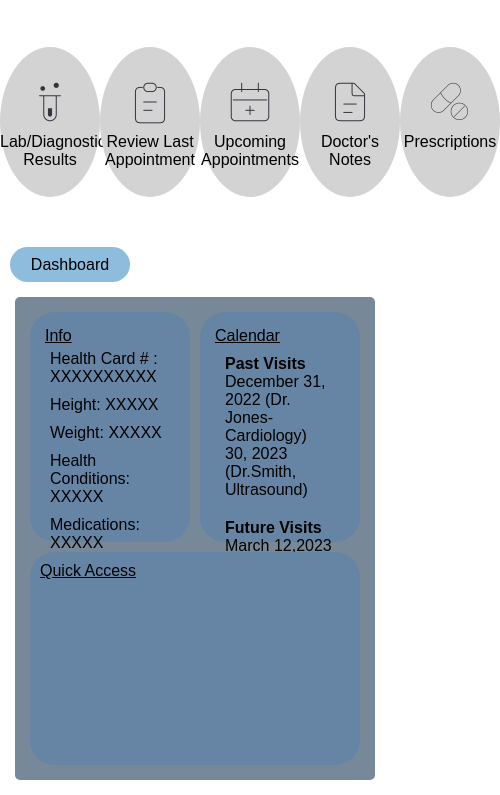
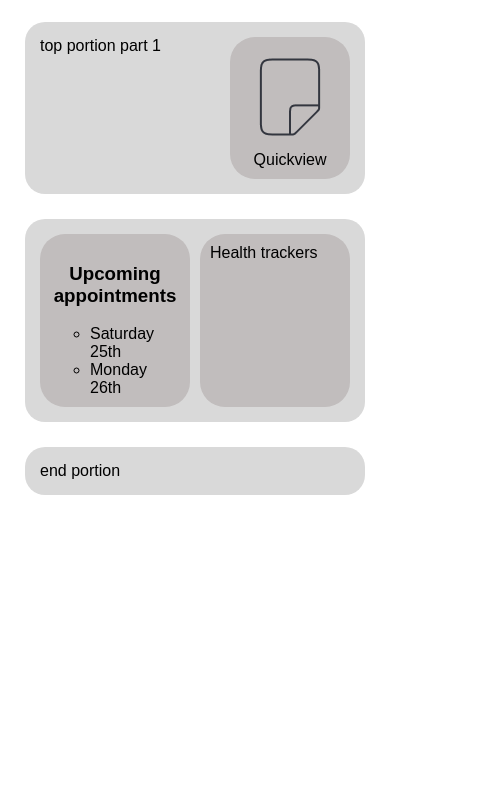
Before and after one commit to fz-hd-khn/Infinitum, a plain HTML site: page index.html in a window 390 px wide. Shown: the part 49-844 px from the top of the page, 500 px wide, since content can reach past the window. Drawn offline with Linux system fonts and the light colour scheme.

Commit message:
added tablet styles

```diff
--- a/index.html
+++ b/index.html
@@ -19,10 +19,41 @@
           <li class="login-icon align-center">
             <img src="assets/sign in.png" alt="arrow sign in icon" />
           </li>
-        </ul>
       </ul>
     </header>
-    <div id="Content Container" class="content-container">
+    <div class="tablet-content">
+      <div class="top-portion">
+        <div class="user-info">
+          top portion part 1
+        </div>
+        <div class="quick-view">
+          <div>
+            <img src="assets/quick-view.png" alt="">
+          </div>
+          <div class="text">
+            Quickview
+          </div>
+        </div>
+      </div>
+      <div class="middle-portion">
+        <div class="upcoming-appointments">
+          <h3 class="header">
+            Upcoming appointments
+          </h3>
+          <div>
+            <ul class="juka">
+              <li>Saturday 25th</li>
+              <li>Monday 26th</li>
+            </ul>
+          </div>
+        </div>
+        <div>Health trackers</div>
+      </div>
+      <div class="end-portion">
+        end portion
+      </div>
+    </div>
+    <div id="Content-Container" class="content-container">
       <div class="sidebar">
         <ul class="sidebar-container">
             <li>Labs</li>
@@ -86,35 +117,3 @@
     </div>
   </body>
 </html>
-
-<!-- Reference code -->
-
-<!-- Header
-
-    <h1>
-        Infinitum
-
-    </h1> -->
-
-<!-- Navbar Section -->
-<!-- <section id="navbar-section">
-            <p id="nav-title">Happy Cat Cafe</p>
-            <ul>
-                <li>About Us</li>
-                <li>Menu</li>
-                <li>View Cats</li>
-                <li>Contact Us</li>
-            </ul>
-        </section> -->
-
-<!-- About Us Section -->
-<!-- <h1>About Us</h1>
-        <p>Welcome to the Happy Cat Cafe!</p>
-        <p>We resuce cats from shelters and make them available for adoption here</p>
-        <p>Come join us for afternoon tea and meet some "fur-ends" - you might even take one home!</p>
-        <img src="https://images.unsplash.com/photo-1579168765467-3b235f938439?ixlib=rb-4.0.3&ixid=MnwxMjA3fDB8MHxwaG90by1wYWdlfHx8fGVufDB8fHx8&auto=format&fit=crop&w=688&q=80" alt="a cute brown cat sitting down" width="500" height="600"> -->
-
-<!-- Footer -->
-<!-- <p>Email: happycatcafe@gmail.com</p>
-        <img src="https://img.icons8.com/ios-glyphs/512/twitter.png" alt="happy cat cafe twitter" width="45" height="45">
-        <img src="https://img.icons8.com/material-outlined/512/instagram-new.png" alt="happy cat cafe instagram" width="45" height="45"> -->
--- a/styles.css
+++ b/styles.css
@@ -1,3 +1,5 @@
+@import "tablet-styles.css";
+
 body {
   margin: 0px;
   min-height: 100vh;
@@ -150,6 +152,7 @@ ul {
   border-radius: 25px;
   padding: 10px;
 }
+
 @media only screen and (max-width: 1100px) {
   .content-container {
     flex-direction: column-reverse;
@@ -164,8 +167,12 @@ ul {
     flex-direction: row;
   }
 }
+
 @media only screen and (max-width: 1024px) {
   .sidebar {
     display: none;
   }
+  .content-container {
+    display: none;
+  }
 }
--- /dev/null
+++ b/tablet-styles.css
@@ -0,0 +1,76 @@
+.tablet-content {
+  display: none;
+  margin: 25px;
+  flex-direction: column;
+  gap: 25px;
+}
+
+.tablet-content > div {
+  border-radius: 20px;
+  padding: 15px;
+  background-color: #d9d9d9;
+  display: flex;
+}
+
+/* Top portion */
+.tablet-content > .top-portion {
+  gap: 10px;
+}
+
+.top-portion > .user-info {
+  display: flex;
+  flex: 1;
+  border-radius: 25px;
+}
+
+.top-portion > .quick-view {
+  display: flex;
+  flex-direction: column;
+  border-radius: 25px;
+  background-color: #c1bdbd;
+  padding: 10px;
+}
+
+.top-portion > .quick-view > .text {
+  text-align: center;
+}
+
+.top-portion > .quick-view > img {
+  height: 100px;
+  width: 100px;
+}
+
+/* Middle portion */
+.middle-portion {
+  gap: 10px;
+}
+.middle-portion > div {
+  flex: 1;
+  background-color: #c1bdbd;
+  padding: 10px;
+  border-radius: 25px;
+}
+.middle-portion .header {
+  text-align: center;
+}
+
+.middle-portion > .upcoming-appointments ul {
+  display: flex;
+  flex-direction: column;
+  list-style: circle;
+  padding: revert;
+}
+
+/* End portion */
+.end-portion {
+  background-color: rgb(79, 86, 68);
+}
+
+@media only screen and (max-width: 1100px) {
+}
+
+@media only screen and (max-width: 1024px) {
+  .tablet-content {
+    display: flex;
+  }
+}
```
Also changed, not shown: assets/quick-view.png (added).
